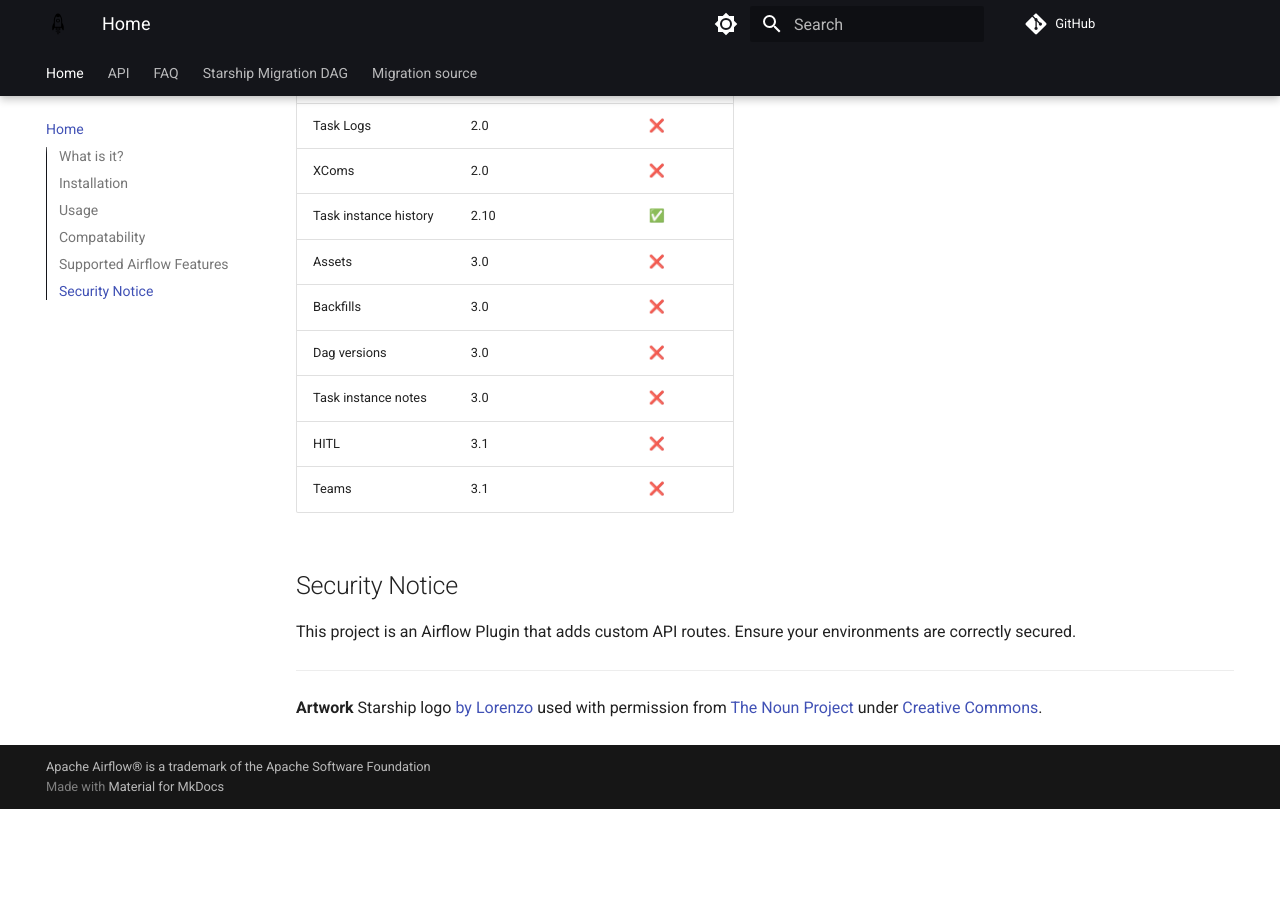
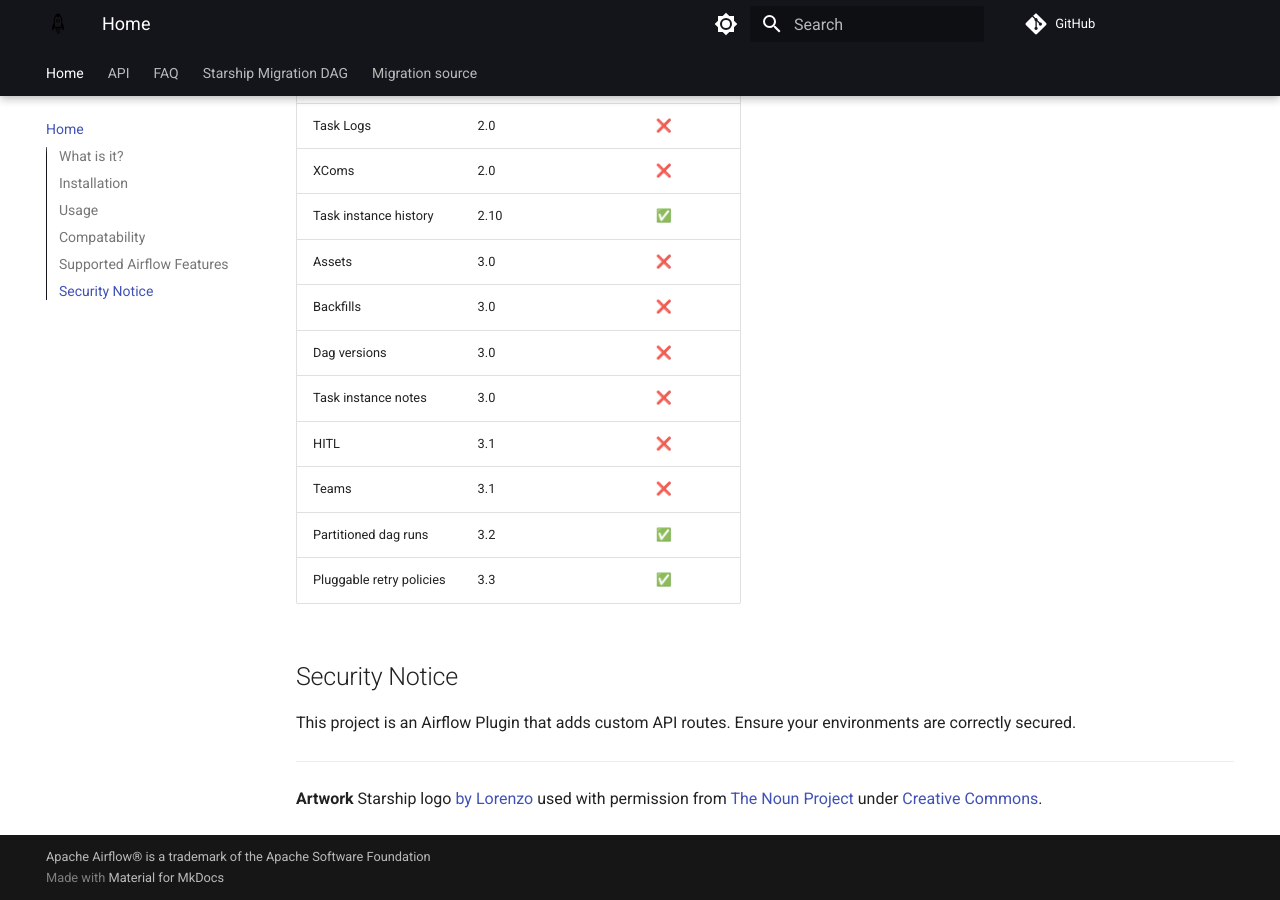
Before and after one commit to astronomer/starship, an MkDocs documentation site: the page built from docs/index.md, in a window 1280 px wide and 900 px high, scrolled down 2347 px. Built offline with MkDocs 1.6.1 and Material for MkDocs 9.7.7, drawn with Linux system fonts in a browser that asks for light colours; comment, search, counter and statistics services are not loaded; before the commit the page ends 3156 px from its top, so only the background shows below that.

Commit message:
docs: list partitioned dag runs (3.2) and pluggable retry policies (3.3) as supported (#185)

```diff
--- a/docs/index.md
+++ b/docs/index.md
@@ -77,6 +77,8 @@ on the corresponding minimum Airflow version.
 | Task instance notes | 3.0 | ❌ |
 | HITL | 3.1 | ❌ |
 | Teams | 3.1 | ❌ |
+| Partitioned dag runs | 3.2 | ✅ |
+| Pluggable retry policies | 3.3 | ✅ |
 
 ## Security Notice
 
```
